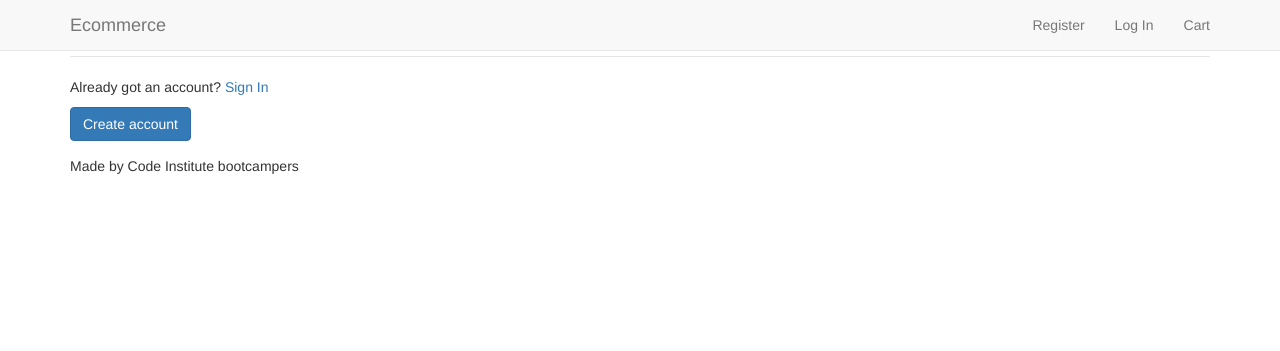
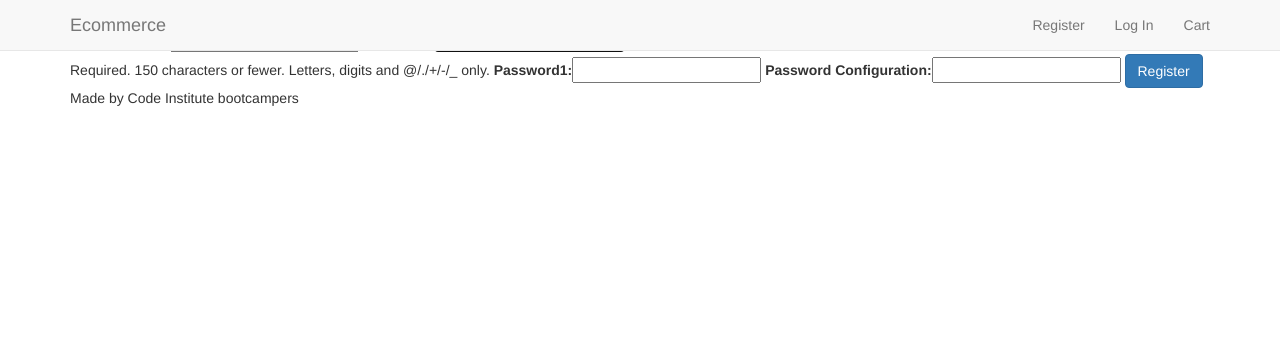
Before and after one commit to jonw83/e-commerce-jw, a Django app: page /accounts/register/ in a window 1280 px wide. Shown: the top 351 px of the page. Run offline with Django 3.2, Linux system fonts and the light colour scheme; some libraries are stand-ins or nearby versions.

Commit message:
typo corrected

```diff
--- a/accounts/templates/register.html
+++ b/accounts/templates/register.html
@@ -1,13 +1,17 @@
-{% extends "base.html" %}
+{% extends 'base.html' %}
+
 {% load bootstrap_tags %}
+
+{% block page_title %}Registration Page{% endblock %}
+
+{% block page_heading %}User Registration{% endblock %}
+
 {% block content %}
-    <form method="post" action="{% url 'register' %}" class="accountform">
-        <fieldset class="form-group">
-            <legend>Create a new account</legend>
-            <p>Already got an account? <a href="{% url 'login' %}">Sign In</a></p>
-            {% csrf_token %}
-            {{  user_form | as_bootstrap }}
-            <button type="submit" class="btn btn-primary">Create account</button>
-        </fieldset>
-    </form>
+
+<form method="POST">
+    {% csrf_token %}
+    {{ registration_form | as_bootstrap }}
+    <button type="submit" class="btn btn-primary">Register</button>
+</form>
+
 {% endblock %}
```
